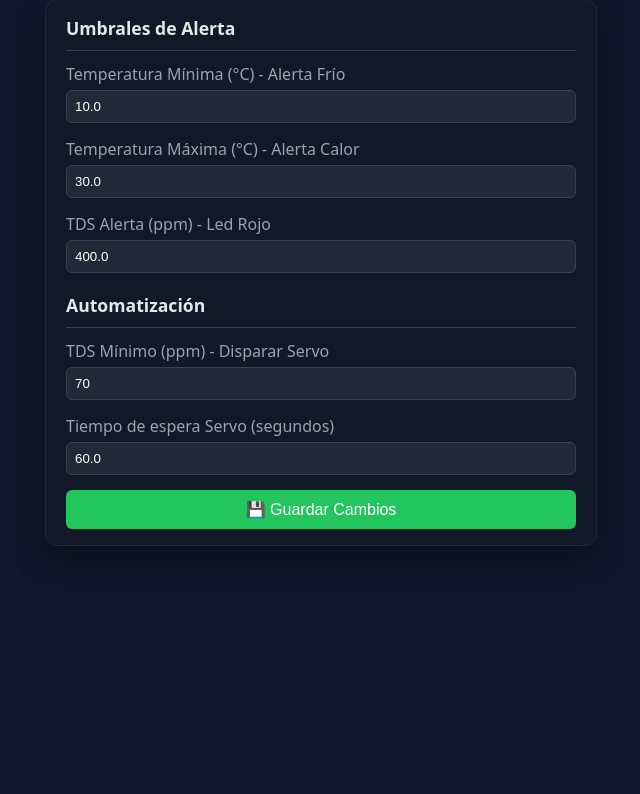
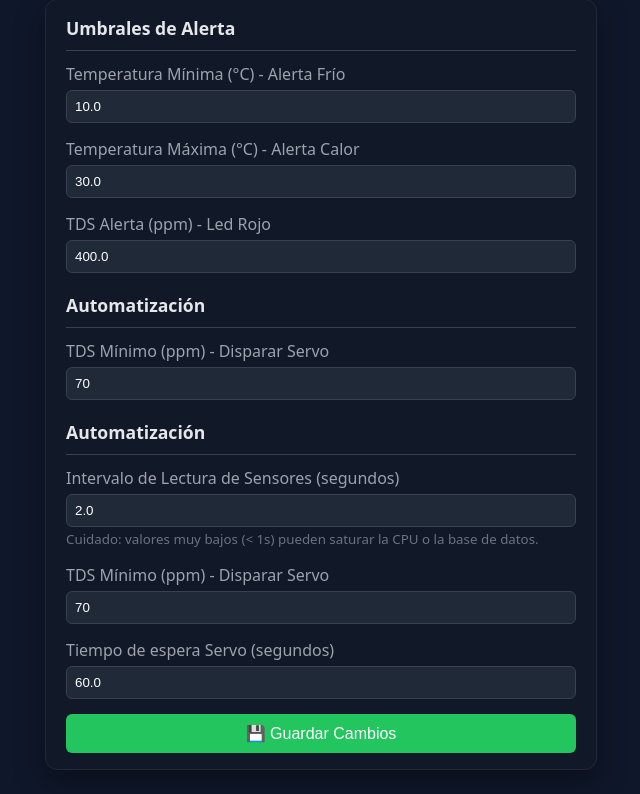
Before and after one commit to ikeiba/hidroponia-raspberry, a Flask app: page /config in a window 1280 px wide. Shown: the part 114-908 px from the top of the page, without its empty margins (319-959 px from the left). Before the commit the page ends 660 px from the top, so only its background shows below. Run offline with Flask 3, Linux system fonts and the light colour scheme.

Commit message:
recuperamos print + añadimos tiempo de espera al config

```diff
--- a/hardware/controlador.py
+++ b/hardware/controlador.py
@@ -194,6 +194,8 @@ def _hilo_lectura_sensores():
             _set_estado("tds", tds_ppm)
             _set_estado("nivel_agua", nivel)
 
+            print(f"[CONTROLADOR] Sensores → temp={temp}ºC, TDS={tds_ppm}ppm, nivel={nivel}")
+
             if mqtt_publicador is not None:
                 # ... (publicar_telemetria igual que antes) ...
                 pass
--- a/templates/config.html
+++ b/templates/config.html
@@ -51,6 +51,21 @@
                     <input type="number" step="1" name="tds_min" value="{{ TDS_MIN }}">
                 </div>
 
+
+
+                <h2 style="border-bottom: 1px solid #374151; padding-bottom: 10px; margin-top:20px;">Automatización</h2>
+
+                <div class="form-group">
+                    <label>Intervalo de Lectura de Sensores (segundos)</label>
+                    <input type="number" step="0.5" min="0.5" name="reading_time" value="{{ TIEMPO_LECTURA }}">
+                    <small style="color: #6b7280;">Cuidado: valores muy bajos (< 1s) pueden saturar la CPU o la base de datos.</small>
+                </div>
+
+                <div class="form-group">
+                    <label>TDS Mínimo (ppm) - Disparar Servo</label>
+                    <input type="number" step="1" name="tds_min" value="{{ TDS_MIN }}">
+                </div>
+
                 <div class="form-group">
                     <label>Tiempo de espera Servo (segundos)</label>
                     <input type="number" step="1" name="servo_cd" value="{{ SERVO_COOLDOWN }}">
```
